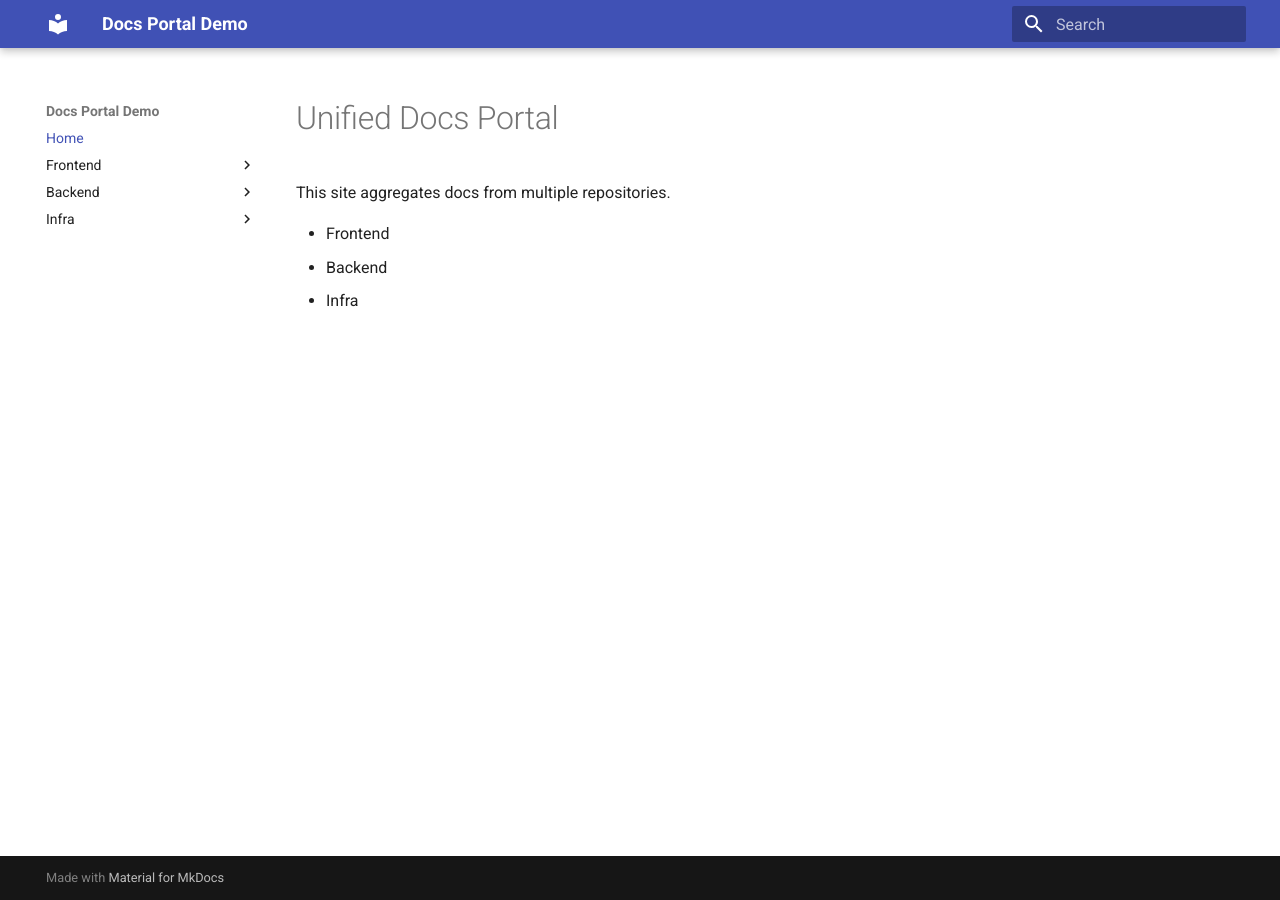
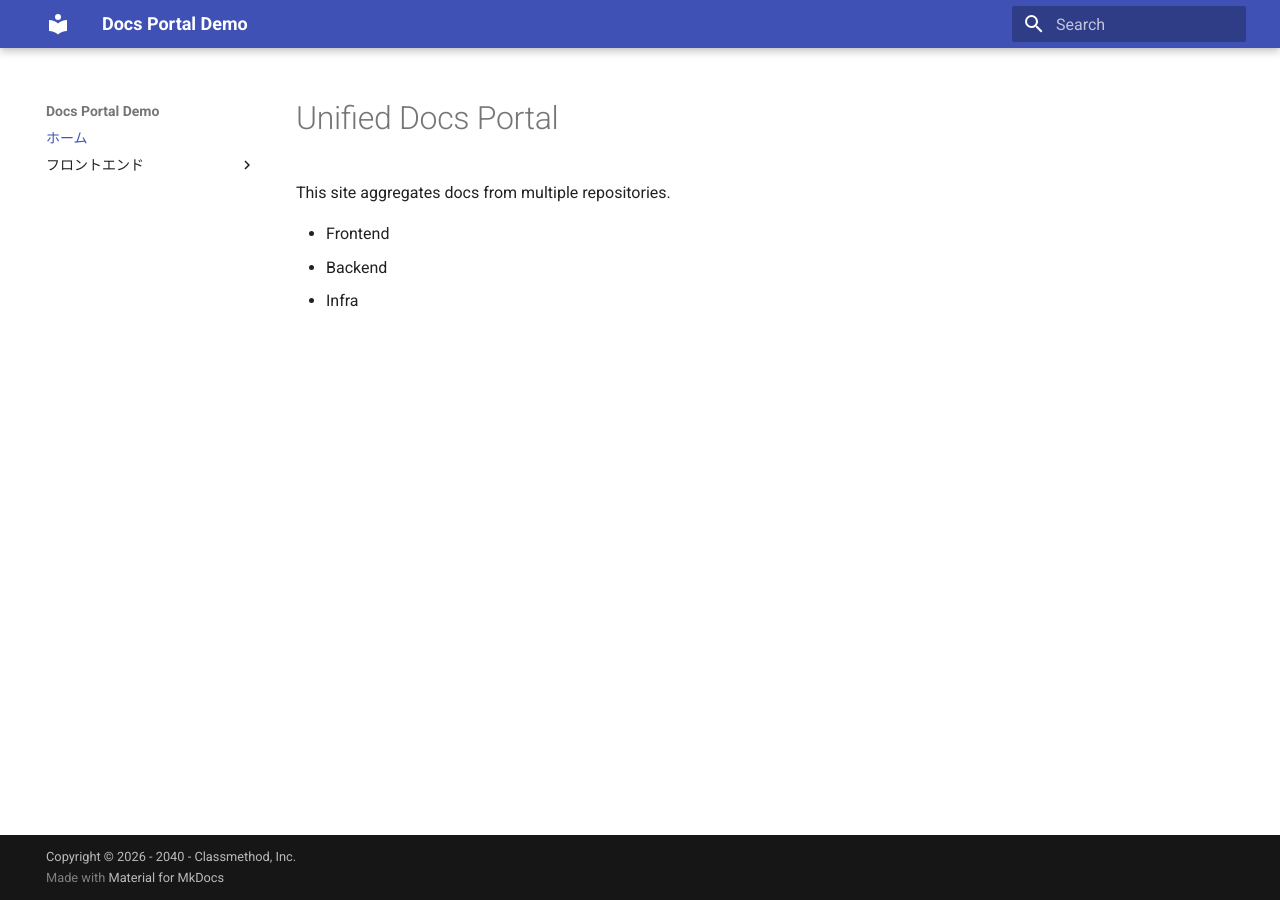
Before and after one commit to 52-git/demo-docs-portal, an MkDocs documentation site: the page built from docs/index.md, in a window 1280 px wide. Built offline with MkDocs 1.6.1 and Material for MkDocs 9.7.7, drawn with Linux system fonts in a browser that asks for light colours; part of the change alters nothing that is shown.

Commit message:
Update mkdocs.yml to enhance navigation structure and remove commented sections

```diff
--- a/mkdocs.yml
+++ b/mkdocs.yml
@@ -1,13 +1,35 @@
 site_name: Docs Portal Demo
-site_url: https://52-git.github.io/demo-docs-portal/
+docs_dir: docs
+
 theme:
   name: material
 
+# Navigation
 nav:
-  - Home: index.md
-  - Frontend:
-      - Overview: frontend/index.md
-  - Backend:
-      - Overview: backend/index.md
-  - Infra:
-      - Overview: infra/index.md
+  # - Home: index.md
+  # - Frontend:
+  #     - Overview: frontend/index.md
+  # - Backend:
+  #     - Overview: backend/index.md
+  # - Infra:
+  #     - Overview: infra/index.md
+  - ホーム: index.md
+  - フロントエンド:
+      - 概要: frontend/README.md
+      - 全体構成: frontend/src/README.md
+      - チャット管理: frontend/src/chat/README.md
+      - 認証情報: frontend/src/auth/README.md
+      - 画面一覧: frontend/src/pages/README.md
+      - 共通レイアウト: frontend/src/layout/README.md
+      - 共通フック: frontend/src/hooks/README.md
+
+  # - バックエンド:
+  #     - 概要: backend/README.md
+  #     - 全体構成: backend/app/README.md
+  #     - REST API概要: backend/app/api/README.md
+  #     - LLM連携: backend/app/integrations/README.md
+  #     - DDBリポジトリ: backend/app/repositories/README.md
+  #     - サービス: backend/app/services/README.md
+  #     - タスク: backend/app/tasks/README.md
+
+copyright: Copyright © 2026 - 2040 - Classmethod, Inc.
```
